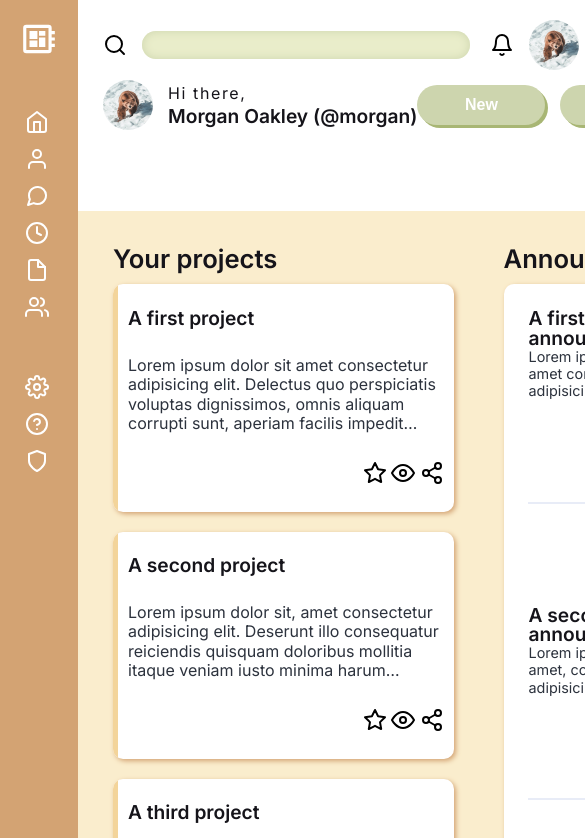
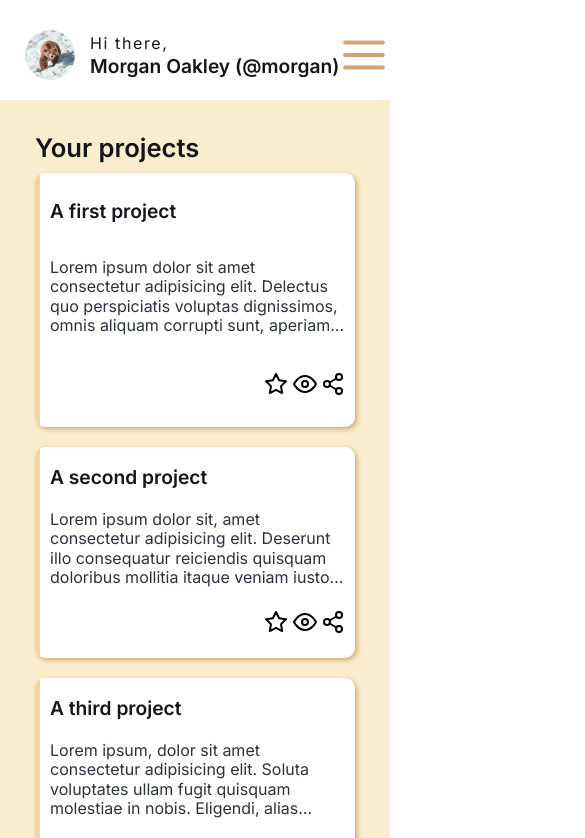
Before and after one commit to tramio/TOP-admin-dashboard, a plain HTML site: page index.html in a window 390 px wide. Shown: the top 838 px of the page, 585 px wide, since content can reach past the window. Drawn offline with Linux system fonts and the light colour scheme.

Commit message:
make project responsive

```diff
--- a/index.html
+++ b/index.html
@@ -5,6 +5,7 @@
   <link rel="stylesheet" href="reset.css">
   <link rel="stylesheet" href="style.css">
   <link rel="icon" href="media/favicon.png">
+  <script src="script.js" defer></script>
   <title>Admin Dashboard!</title>
 </head>
 <body>
@@ -28,6 +29,7 @@
           <p id="greeting-username">Morgan Oakley (@morgan)</p>
         </div>
       </div>
+      <img id="hamburger" src="media/icons/menu.svg" alt="">
       <div class="buttons">
         <button>New</button>
         <button>Upload</button>
@@ -35,12 +37,13 @@
       </div>
     </div>
   </header>
-  <nav>
-    <a href="#" class="tab">
+  <nav class="MQ-hidden">
+    <a href="#" class="tab nav-header">
       <div id="website-logo" class=pair>
         <img src="media/icons/logo.svg" alt="">
         <h1>Dashboard</h1>
       </div>
+      <img id="nav-closing-btn" class="hidden" src="media/icons/x.svg" alt="">
     </a>
     <ul>
       <a href="#" class="tab">
--- /dev/null
+++ b/script.js
@@ -0,0 +1,22 @@
+const openNavBtn = document.getElementById("hamburger");
+const closeNavBtn = document.getElementById("nav-closing-btn");
+const nav = document.querySelector("nav");
+// const screenIsLessWideThan800px = () => {
+//   window.matchMedia("(max-width: 800px)").matches;
+// };
+
+const displayNav = () => {
+  if (navIsHidden()) { nav.classList.toggle("MQ-hidden") };
+}
+const hideNav = () => {
+  if (!navIsHidden()) { nav.classList.toggle("MQ-hidden") };
+}
+const navIsHidden = () => {
+  return nav.classList.contains("MQ-hidden");
+}
+const activateBtns = () => {
+  openNavBtn.addEventListener("click", displayNav);
+  closeNavBtn.addEventListener("click", hideNav);
+}
+
+activateBtns();
--- a/style.css
+++ b/style.css
@@ -12,16 +12,17 @@
   --color-5: #cdd5ae;
   --color-6: #f3d49a;
   --color-7: #a8b674;
+  --color-8: #58413b;
   --color-text: rgb(21,20,26);
   --color-text-2: rgb(44, 50, 61);
   --color-text-3: rgb(232, 236, 247);
 }
 
 body {
-  height: 100vh;
+  height: 100%;
   display: grid;
-  grid-template-columns: 20% 1fr;
-  grid-template-rows: 25% 1fr;
+  grid-template-columns: min-content 1fr;
+  grid-template-rows: min-content 1fr;
   font-family: "Inter", sans-serif;
   font-size: 16px;
   color: var(--color-text);
@@ -30,11 +31,14 @@ p {
   line-height: 1.2em;
 }
 nav {
+  width:100%;
   padding: var(--gutter-main);
   grid-area: 1/1/3/2;
   font-weight: 600;
   background: var(--color-2);
   color: var(--color-1);
+  box-sizing: border-box;
+  text-overflow: ellipsis;
 }
 nav ul,
 nav div {
@@ -63,7 +67,7 @@ main {
   padding: var(--gutter-small);
   gap: var(--gutter-tiny);
   display:grid;
-  grid-template: auto auto / 70% 1fr;
+  grid-template: min-content min-content / 70% 1fr;
   grid-area: 2/2/3/3;
   background:var(--color-3);
 }
@@ -104,9 +108,6 @@ nav h1 {
   display:grid;
   grid-template-columns: repeat(2, auto);
 }
-.buttons{
-  justify-self: end;
-}
 main > div {
   padding:var(--gutter-main);
 }
@@ -115,9 +116,11 @@ main > div {
 }
 #announcements{
   grid-area: 1/2/2/3;
+  height: min-content;
 }
 #trending{
   grid-area: 2/2/3/3;
+  height: min-content;
 }
 .project-cards{
   height:100%;
@@ -154,9 +157,13 @@ main > div {
   padding: var(--gutter-large);
   box-sizing: border-box;
 }
+#trending-card {
+  gap: var(--gutter-small);
+}
 .trending-user{
   width: 100%;
   display: flex;
+  align-items: center;
   gap: 1rem;
 }
 .searchbar{
@@ -200,15 +207,14 @@ main > div {
 }
 .buttons {
   width: min-content;
-  display: flex;
-  justify-content: flex-end;
+  display: grid;
+  grid-template-columns: repeat(3, max-content);
+  justify-self: end;
   align-items: center;
   gap: var(--gutter-small);
 }
-
 button {
   height: 2.5rem;
-  width: 8rem;
   border: none;
   border-radius: 100px;
   background: var(--color-5);
@@ -257,3 +263,79 @@ button {
 a {
   color: inherit;
 }
+#hamburger {
+  display: none;
+  height: 50px;
+  width: 50px;
+}
+#hamburger:hover {
+  cursor: pointer;
+  transform: rotate(90deg);
+  transition: all 0.4s;
+}
+.pair,
+.tab {
+  width: fit-content;
+}
+.hidden {
+  display: none;
+}
+a:hover {
+  color: var(--color-8);
+  transition: all 0.5s;
+}
+@media (max-width: 850px) {
+  #searchfield,
+  .user-actions,
+  button {
+    display: none;
+    border-radius: 50%;
+  }
+  nav {
+    position: fixed;
+    left: 0px;
+    height: 100vh;
+    width: 100%;
+    transition: all 1s;
+    opacity: 1;
+  }
+  .MQ-hidden {
+    left: -850px;
+    opacity: 0.4;
+  }
+  #hamburger {
+    display: block;
+  }
+  #nav-closing-btn {
+    height: 2rem;
+    width: 2rem;
+    display: block;
+  }
+  header {
+    position: sticky;
+    top: 0px;
+  }
+  .nav-header {
+    width: 100%;
+    padding: var(--gutter-small);
+    display: flex;
+    justify-content: space-between;
+    box-sizing: border-box;
+  }
+  #website-logo {
+    display: flex;
+    align-items: center;
+  }
+  body {
+    display: flex;
+    flex-direction: column;
+  }
+  main {
+    display: flex;
+    flex-direction: column;
+  }
+  .greeting-and-buttons {
+    justify-content: space-between;
+    align-items: center;
+  }
+}
```
Also changed, not shown: media/icons/menu.svg (added), media/icons/x.svg (added).
